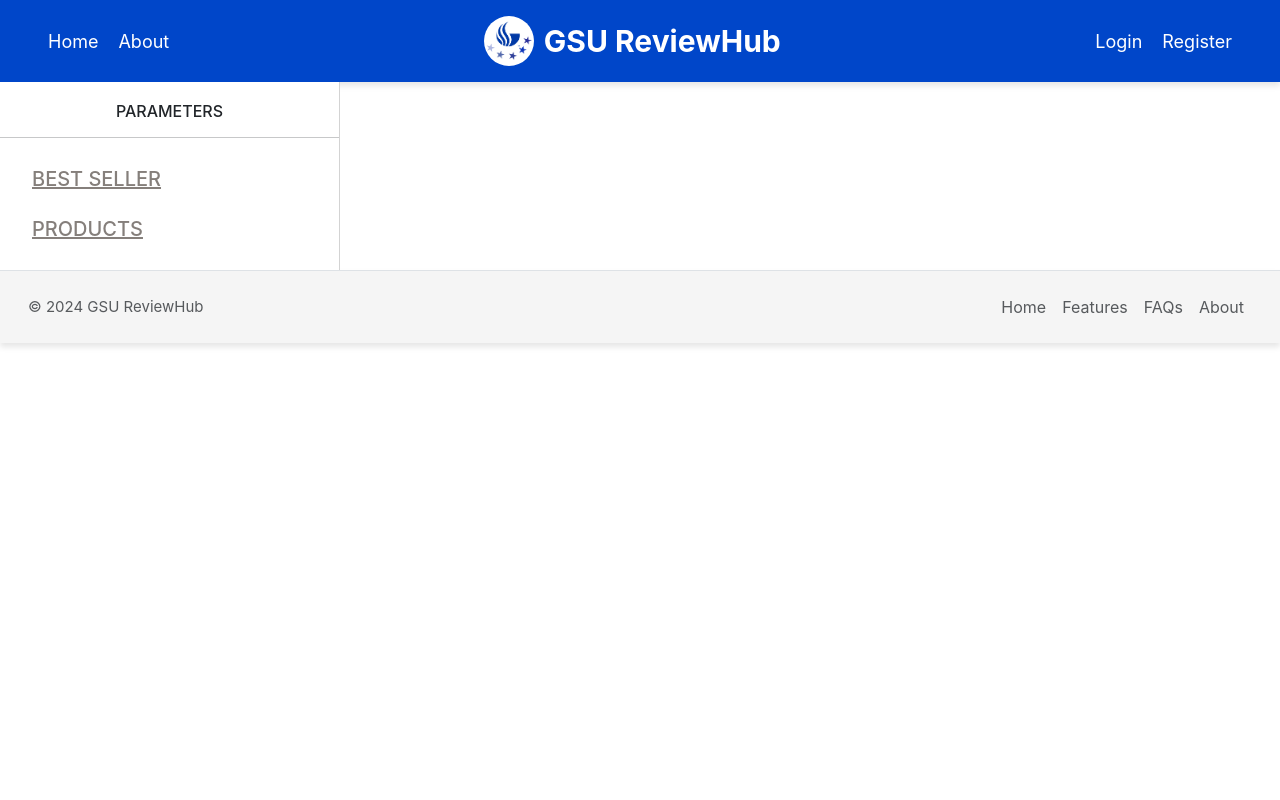
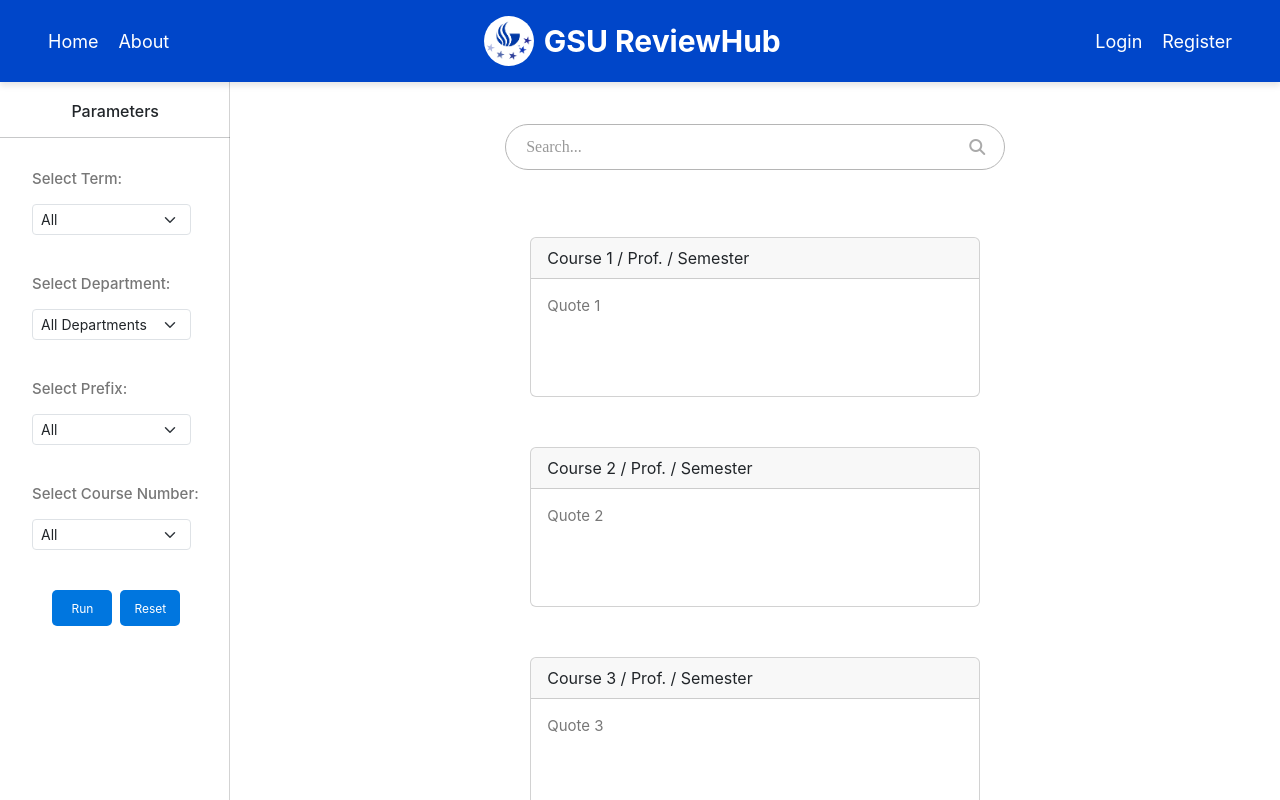
Before and after one commit to minhle28/GSU_ReviewHub, a React (Create React App) app in the folder client/: page /courses in a window 1280 px wide. Shown: the top 800 px of the page. Built offline with nearby package versions, Linux system fonts and the light colour scheme.

Commit message:
Buiding course page include search

```diff
--- a/client/package.json
+++ b/client/package.json
@@ -3,6 +3,7 @@
   "version": "0.1.0",
   "private": true,
   "dependencies": {
+    "@fortawesome/fontawesome-free": "^6.5.1",
     "@testing-library/jest-dom": "^5.17.0",
     "@testing-library/react": "^13.4.0",
     "@testing-library/user-event": "^13.5.0",
--- /dev/null
+++ b/client/src/component/search/index.jsx
@@ -0,0 +1,14 @@
+import React from 'react'
+import './search.css';
+import { Link } from 'react-router-dom';
+
+export const Search = () => {
+    return (
+        <div className="search">
+            <div className="search-container">
+                <input type="text" className="search-input" placeholder="Search..." />
+                <i className="search-icon fas fa-search" />
+            </div>
+        </div>
+    );
+}
--- /dev/null
+++ b/client/src/component/search/search.css
@@ -0,0 +1,37 @@
+.search {
+    font-family: Arial, sans-serif;
+    margin: 25px;
+    padding: 0;
+    display: flex;
+    justify-content: center;
+    align-items: center;
+    height: 10vh;
+}
+
+.search-container {
+    position: relative;
+}
+
+.search-input {
+    padding: 10px 20px;
+    border: 1px solid #b5b5b5;
+    border-radius: 25px;
+    width: 500px;
+    transition: all 0.3s ease;
+    font-size: 16px;
+    outline: none;
+}
+
+.search-input:focus {
+    border-color: #007bff;
+    box-shadow: 0 0 5px rgba(0, 123, 255, 0.5);
+}
+
+.search-icon {
+    position: absolute;
+    top: 50%;
+    transform: translateY(-50%);
+    right: 20px;
+    color: #aaa;
+    cursor: pointer;
+}
--- a/client/src/index.js
+++ b/client/src/index.js
@@ -1,6 +1,7 @@
 import React from 'react';
 import ReactDOM from 'react-dom/client';
 import "bootstrap/dist/css/bootstrap.min.css";
+import '@fortawesome/fontawesome-free/css/all.min.css';
 import './index.css';
 import App from './App';
 
--- a/client/src/layouts/CourseSidebar/course_sidebar.css
+++ b/client/src/layouts/CourseSidebar/course_sidebar.css
@@ -4,7 +4,6 @@
     --background-color: #FDF7F2;
     --nav-color: white;
     --menu-color: #616087;
-
 }
 
 .loading{
@@ -16,7 +15,6 @@
 .menu-courses-container {
   display: flex;
   flex-direction: row;
-  justify-content: space-between;
 }
 
 .menu-courses-container h6 {
@@ -39,19 +37,56 @@
 .menu-courses-nav {
   padding-top: 20px;
   background-color: var(--nav-color);
-  width: 340px;
+  width: 18%;
   line-height: 50px;
-  text-transform: uppercase;
+  /*text-transform: uppercase;*/
   font-size: 20px;
   font-weight: 500;
   position: sticky;
   top: 0;
-  z-index: 100;
   border-right: 1px solid lightgray;
   /* position: fixed;
   z-index: 100; */
 }
 
+.menu-nav {
+    width: 18%;
+    position: fixed;
+    z-index: 100;
+}
+
+.menu-courses-nav li {
+    padding-bottom: 24px;
+  }
+
 .courses-container {
   flex: 1;
 }
+
+.form-select {
+    width: 80%;
+}
+
+.form-buttons {
+    display: flex;
+    justify-content: flex-end; /* Align buttons to the flex-end */
+    margin-right: 46px;
+    margin-bottom: 50px;
+}
+
+.submit-button,
+.reset-button {
+    width: 60px;
+    height: 36px;
+    line-height: 36px;
+    background-color: #0076df; /* Green */
+    border: none;
+    color: white;
+    text-align: center;
+    text-decoration: none;
+    display: inline-block;
+    font-size: 12px;
+    margin: 0px 4px;
+    cursor: pointer;
+    border-radius: 5px;
+}
--- a/client/src/layouts/CourseSidebar/index.jsx
+++ b/client/src/layouts/CourseSidebar/index.jsx
@@ -1,31 +1,97 @@
-import React from "react";
+import React, { useState } from "react";
 import { Link } from "react-router-dom";
-//import { Courses } from "../../pages/courses/";
 import "./course_sidebar.css";
-//import { ProductsDetails } from "../pages/products-details";
+import { Courses } from "../../pages/courses/";
+import { CoursesDetails } from "../../pages/courses-details/";
 
 export const CourseSidebar = () => {
+    const [selectedTerm, setSelectedTerm] = useState("All");
+    const [selectedDepartment, setSelectedDepartment] = useState("All Departments");
+    const [selectedPrefix, setSelectedPrefix] = useState("All");
+    const [selectedCourseNumber, setSelectedCourseNumber] = useState("All");
+
+    const handleSubmit = (event) => {
+        event.preventDefault();
+        // Handle form submission here
+        // You can access selectedTerm, selectedDepartment, selectedPrefix, selectedCourseNumber here
+    };
+
+    const handleReset = () => {
+        setSelectedTerm("All");
+        setSelectedDepartment("All Departments");
+        setSelectedPrefix("All");
+        setSelectedCourseNumber("All");
+    };
+
     return (
-        <>
         <div className="menu-courses-container">
             <div className="menu-courses-nav">
+                <div className="menu-nav">
                     <h6>Parameters</h6>
                     <hr />
+                    <form onSubmit={handleSubmit} onReset={handleReset}>
                         <ul className="menu-courses-list">
                             <li>
-                            <Link to="/Styles">Best Seller</Link>
+                                <p>Select Term:</p>
+                                <select
+                                    className="form-select form-select-sm"
+                                    aria-label=".form-select-sm example"
+                                    value={selectedTerm}
+                                    onChange={(e) => setSelectedTerm(e.target.value)}
+                                >
+                                    <option value="All">All</option>
+                                    <option value="FA2023">FA 2023</option>
+                                </select>
                             </li>
                             <li>
-                            <Link to="/products?page=1">Products</Link>
+                                <p>Select Department:</p>
+                                <select
+                                    className="form-select form-select-sm"
+                                    aria-label=".form-select-sm example"
+                                    value={selectedDepartment}
+                                    onChange={(e) => setSelectedDepartment(e.target.value)}
+                                >
+                                    <option value="All Departments">All Departments</option>
+                                    <option value="Computer Science">Computer Science</option>
+                                </select>
+                            </li>
+                            <li>
+                                <p>Select Prefix:</p>
+                                <select
+                                    className="form-select form-select-sm"
+                                    aria-label=".form-select-sm example"
+                                    value={selectedPrefix}
+                                    onChange={(e) => setSelectedPrefix(e.target.value)}
+                                >
+                                    <option value="All">All</option>
+                                    <option value="CSC">CSC</option>
+                                </select>
+                            </li>
+                            <li>
+                                <p>Select Course Number:</p>
+                                <select
+                                    className="form-select form-select-sm"
+                                    aria-label=".form-select-sm example"
+                                    value={selectedCourseNumber}
+                                    onChange={(e) => setSelectedCourseNumber(e.target.value)}
+                                >
+                                    <option value="All">All</option>
+                                    <option value="4350">4350</option>
+                                    <option value="4311">4311</option>
+                                    <option value="1301">1301</option>
+                                </select>
                             </li>
                         </ul>
+                        <div className="form-buttons">
+                            <button type="submit" className="submit-button">Run</button>
+                            <button type="reset" className="reset-button">Reset</button>
                         </div>
-                {/*
-        <Products>
-          <ProductsDetails />
-        </Products>
-*/}
+                    </form>
                 </div>
-        </>
+            </div>
+            <Courses>
+                <CoursesDetails />
+            </Courses>
+        </div>
     );
 };
--- a/client/src/pages/courses/courses.css
+++ b/client/src/pages/courses/courses.css
@@ -0,0 +1,23 @@
+.courses-container {
+    width: 82%;
+}
+
+.all_course_list {
+    padding: 0px 50px 50px 50px;
+    display: flex;
+    flex-direction: row;
+    justify-content: center;
+    flex-wrap: wrap;
+}
+
+.all_course_list .card{
+    width: 450px;
+    height: 160px;
+    margin: 25px 25px 25px 25px;
+}
+
+.page-number {
+    display: flex;
+    justify-content: center;
+    margin-bottom: 20px;
+}
--- a/client/src/pages/courses/index.jsx
+++ b/client/src/pages/courses/index.jsx
@@ -1,11 +1,74 @@
-import React from 'react'
+import React from 'react';
 import './courses.css';
+import { Search } from "../../component/search/";
 import { Link } from 'react-router-dom';
 
 export const Courses = () => {
+    // Sample course data
+    const coursesData = [
+        { header: 'Course 1 / Prof. / Semester', quote: 'Quote 1' },
+        { header: 'Course 2 / Prof. / Semester', quote: 'Quote 2' },
+        { header: 'Course 3 / Prof. / Semester', quote: 'Quote 3' },
+        { header: 'Course 4 / Prof. / Semester', quote: 'Quote 4' },
+        { header: 'Course 5 / Prof. / Semester', quote: 'Quote 5' },
+        { header: 'Course 6 / Prof. / Semester', quote: 'Quote 6' },
+        { header: 'Course 7 / Prof. / Semester', quote: 'Quote 7' },
+        { header: 'Course 8 / Prof. / Semester', quote: 'Quote 8' },
+        { header: 'Course 9 / Prof. / Semester', quote: 'Quote 9' },
+        { header: 'Course 10 / Prof. / Semester', quote: 'Quote 10' },
+        { header: 'Course 11 / Prof. / Semester', quote: 'Quote 11' },
+        { header: 'Course 12 / Prof. / Semester', quote: 'Quote 12' },
+    ];
+
     return (
-        <div id="courses">
+        <div id="courses" className="courses-container">
+            <Search />
+            <div className='all_course_list'>
+                {coursesData.map((course, index) => (
+                    <div className="card" key={index}>
+                        <div className="card-header">
+                            {course.header}
+                        </div>
+                        <div className="card-body">
+                            <blockquote className="blockquote mb-0">
+                                <p>{course.quote}</p>
+                            </blockquote>
+                        </div>
+                    </div>
+                ))}
+            </div>
 
+            <div className='page-number'>
+                <nav aria-label="Page navigation example">
+                    <ul className="pagination">
+                        <li className="page-item">
+                            <a className="page-link" href="#" aria-label="Previous">
+                                <span aria-hidden="true">«</span>
+                            </a>
+                        </li>
+                        <li className="page-item">
+                            <a className="page-link" href="#">
+                                1
+                            </a>
+                        </li>
+                        <li className="page-item">
+                            <a className="page-link" href="#">
+                                2
+                            </a>
+                        </li>
+                        <li className="page-item">
+                            <a className="page-link" href="#">
+                                3
+                            </a>
+                        </li>
+                        <li className="page-item">
+                            <a className="page-link" href="#" aria-label="Next">
+                                <span aria-hidden="true">»</span>
+                            </a>
+                        </li>
+                    </ul>
+                </nav>
+            </div>
         </div>
     );
-}
+};
--- a/client/src/pages/home/index.jsx
+++ b/client/src/pages/home/index.jsx
@@ -28,12 +28,12 @@ export const Home = () => {
                                 </p>
                             </div>
                             <div className="card-body">
-                                <Link to="/courses">
+                                <a href="/courses">
                                     <div className="btn btn-primary float-end">
                                         Explore The Course
                                         <img src="forward_icon.png" className="forward-icon" alt="Forward Icon" />
                                     </div>
-                                </Link>
+                                </a>
                             </div>
                         </div>
                     </div>
```
Also changed, not shown: 1 other file (tests, documents, lock files or other folders). Lines whose indentation alone changed are shown as unchanged.
